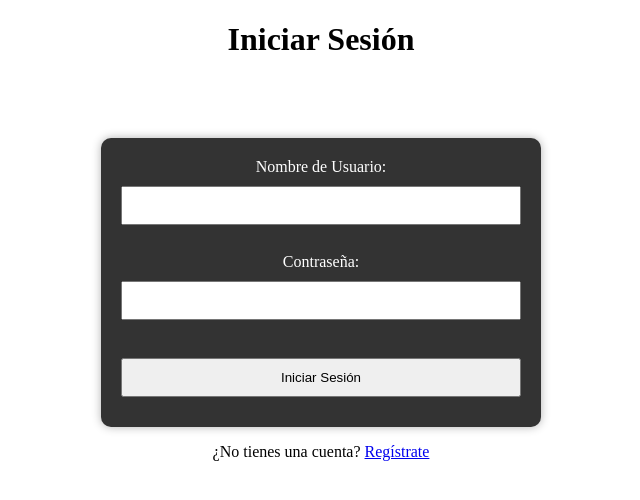
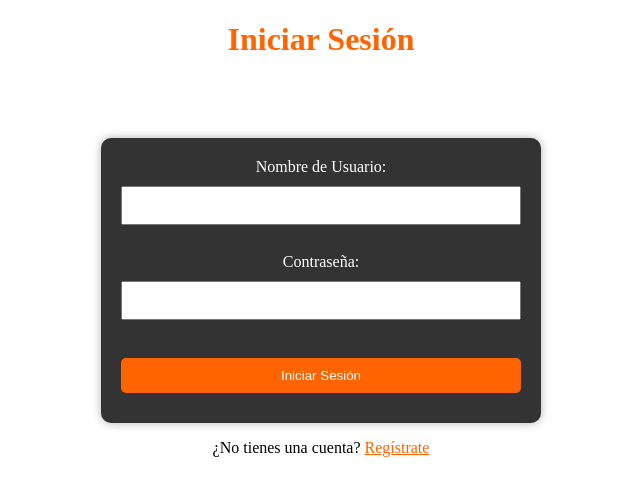
Before and after one commit to Aljarilla11/Autoescuela, a PHP site: page /forms/Login.php in a window 1280 px wide. Shown: the top 500 px of the page, without its empty margins (319-959 px from the left). Run offline with PHP 8.4, Linux system fonts and the light colour scheme.

Commit message:
login css

```diff
--- a/estilos/estiloLogin.css
+++ b/estilos/estiloLogin.css
@@ -1,3 +1,4 @@
+
 form {
     background-color: #333;
     padding: 20px;
@@ -11,8 +12,9 @@ form {
     margin-top: 10vh;
 }
 
-h2 {
+h1 {
     color: #FF6400;
+    text-align: center;
 }
 
 input {
@@ -22,7 +24,7 @@ input {
     box-sizing: border-box;
 }
 
-button {
+input[type="submit"] {
     background-color: #FF6400;
     color: white;
     padding: 10px 20px;
@@ -32,14 +34,18 @@ button {
     transition: background-color 0.3s; /* Transición suave del color de fondo */
 }
 
-button:hover {
+input[type="submit"]:hover {
     background-color: #FF4500;
 }
 
-button:hover:active {
+input[type="submit"]:active {
     background-color: #FF4500; /* Cambiar también durante el clic para una retroalimentación visual */
 }
 
-p, h1 {
+p {
     text-align: center;
 }
+
+a {
+    color: #FF6400;
+}
--- a/forms/Login.php
+++ b/forms/Login.php
@@ -34,7 +34,7 @@ Login::loginUser();
         <label for="contrasena">Contraseña:</label>
         <input type="password" id="password" name="password" required><br><br>
 
-        <input type="submit" name="enviar" value="Iniciar Sesión">
+        <input type="submit" id="btnIniciarSesion" name="enviar" value="Iniciar Sesión">
     </form>
     <p>¿No tienes una cuenta? <a href="?menu=registro">Regístrate</a></p>
 </body>
```
